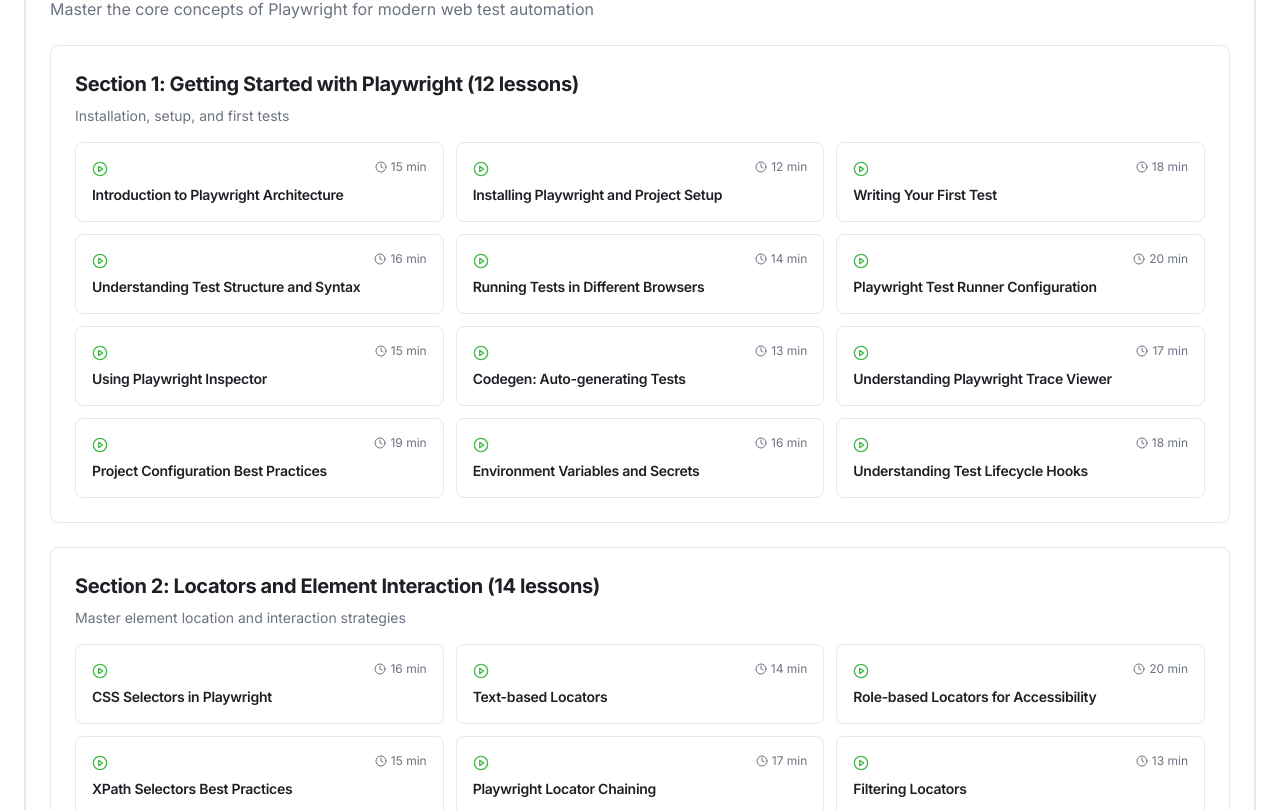
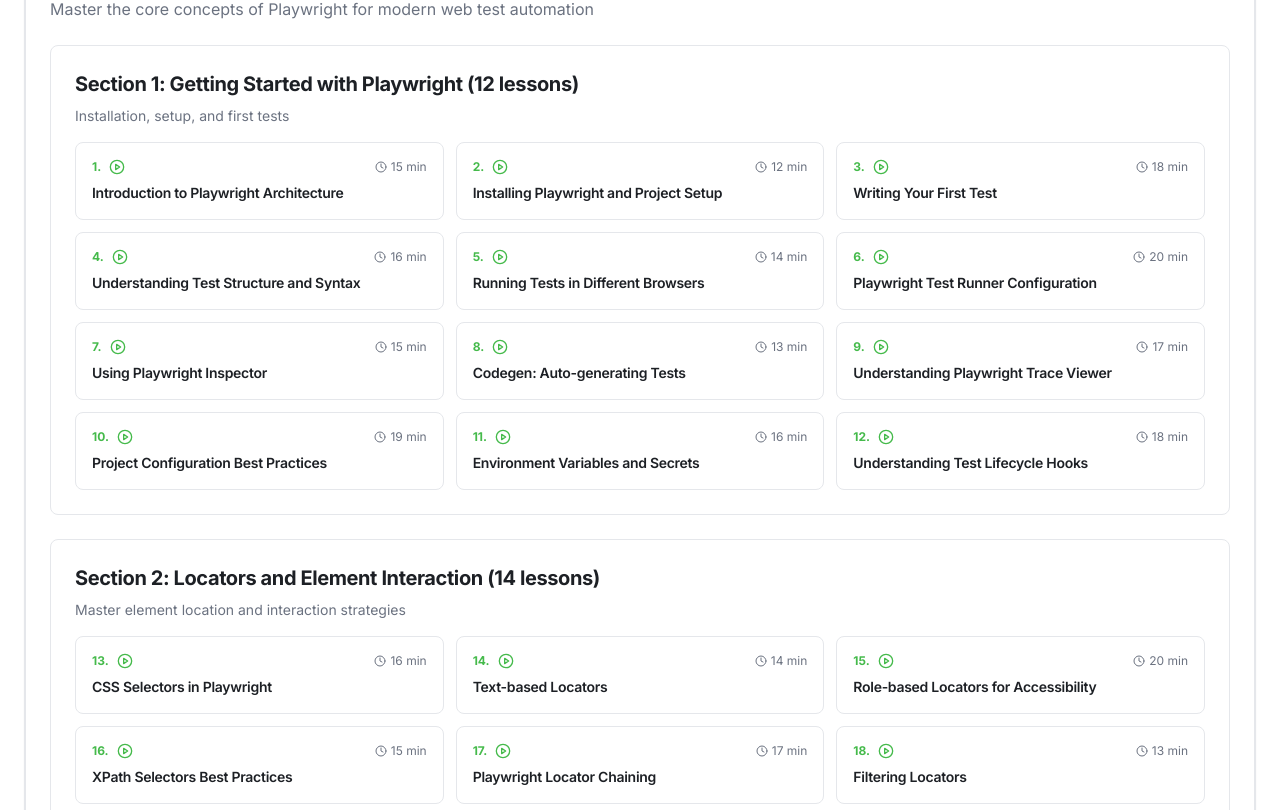
Before and after one commit to sbparimi/automationtesting, a React (Vite) app: page /playwright in a window 1280 px wide. Shown: the part 750-1560 px from the top of the page. Built offline with nearby package versions, Linux system fonts and the light colour scheme; the HTML template or start-up script is replaced by a standard one.

Commit message:
Add topic numbering to courses
Add sequential numbering to topics within each section for both Cypress and Playwright courses to improve learning flow.

```diff
--- a/src/pages/CypressCourse.tsx
+++ b/src/pages/CypressCourse.tsx
@@ -57,7 +57,9 @@ const CypressCourse = () => {
 
           {/* Course Sections */}
           <div className="space-y-12">
-            {allCypressCourses.map((course) => (
+            {allCypressCourses.map((course) => {
+              let lessonNumber = 0;
+              return (
                 <Card key={course.id} className="border-2">
                   <CardHeader>
                     <CardTitle className="text-3xl mb-2">{course.title}</CardTitle>
@@ -70,14 +72,19 @@ const CypressCourse = () => {
                         <p className="text-sm text-muted-foreground mb-4">{section.description}</p>
 
                         <div className="grid md:grid-cols-2 lg:grid-cols-3 gap-3">
-                        {section.lessons.map((lesson) => (
+                          {section.lessons.map((lesson) => {
+                            lessonNumber++;
+                            return (
                               <Link
                                 key={lesson.id}
                                 to={`/cypress-lesson/${lesson.id}`}
                                 className="group bg-background p-4 rounded-lg border hover:border-primary transition-all duration-300 hover:shadow-md"
                               >
                                 <div className="flex items-start justify-between mb-2">
-                              <PlayCircle className="w-4 h-4 text-primary mt-0.5" />
+                                  <div className="flex items-center gap-2">
+                                    <span className="text-xs font-bold text-primary">{lessonNumber}.</span>
+                                    <PlayCircle className="w-4 h-4 text-primary" />
+                                  </div>
                                   <div className="flex items-center gap-1 text-xs text-muted-foreground">
                                     <Clock className="w-3 h-3" />
                                     {lesson.duration}
@@ -87,13 +94,15 @@ const CypressCourse = () => {
                                   {lesson.title}
                                 </h4>
                               </Link>
-                        ))}
+                            );
+                          })}
                         </div>
                       </div>
                     ))}
                   </CardContent>
                 </Card>
-            ))}
+              );
+            })}
           </div>
         </div>
       </div>
--- a/src/pages/PlaywrightCourse.tsx
+++ b/src/pages/PlaywrightCourse.tsx
@@ -57,7 +57,9 @@ const PlaywrightCourse = () => {
 
           {/* Course Sections */}
           <div className="space-y-12">
-            {allPlaywrightCourses.map((course) => (
+            {allPlaywrightCourses.map((course) => {
+              let lessonNumber = 0;
+              return (
                 <Card key={course.id} className="border-2">
                   <CardHeader>
                     <CardTitle className="text-3xl mb-2">{course.title}</CardTitle>
@@ -70,14 +72,19 @@ const PlaywrightCourse = () => {
                         <p className="text-sm text-muted-foreground mb-4">{section.description}</p>
 
                         <div className="grid md:grid-cols-2 lg:grid-cols-3 gap-3">
-                        {section.lessons.map((lesson) => (
+                          {section.lessons.map((lesson) => {
+                            lessonNumber++;
+                            return (
                               <Link
                                 key={lesson.id}
-                            to={`/lesson/${lesson.id}`}
+                                to={`/playwright-lesson/${lesson.id}`}
                                 className="group bg-background p-4 rounded-lg border hover:border-primary transition-all duration-300 hover:shadow-md"
                               >
                                 <div className="flex items-start justify-between mb-2">
-                              <PlayCircle className="w-4 h-4 text-primary mt-0.5" />
+                                  <div className="flex items-center gap-2">
+                                    <span className="text-xs font-bold text-primary">{lessonNumber}.</span>
+                                    <PlayCircle className="w-4 h-4 text-primary" />
+                                  </div>
                                   <div className="flex items-center gap-1 text-xs text-muted-foreground">
                                     <Clock className="w-3 h-3" />
                                     {lesson.duration}
@@ -87,13 +94,15 @@ const PlaywrightCourse = () => {
                                   {lesson.title}
                                 </h4>
                               </Link>
-                        ))}
+                            );
+                          })}
                         </div>
                       </div>
                     ))}
                   </CardContent>
                 </Card>
-            ))}
+              );
+            })}
           </div>
         </div>
       </div>
```
Lines whose indentation alone changed are shown as unchanged.
